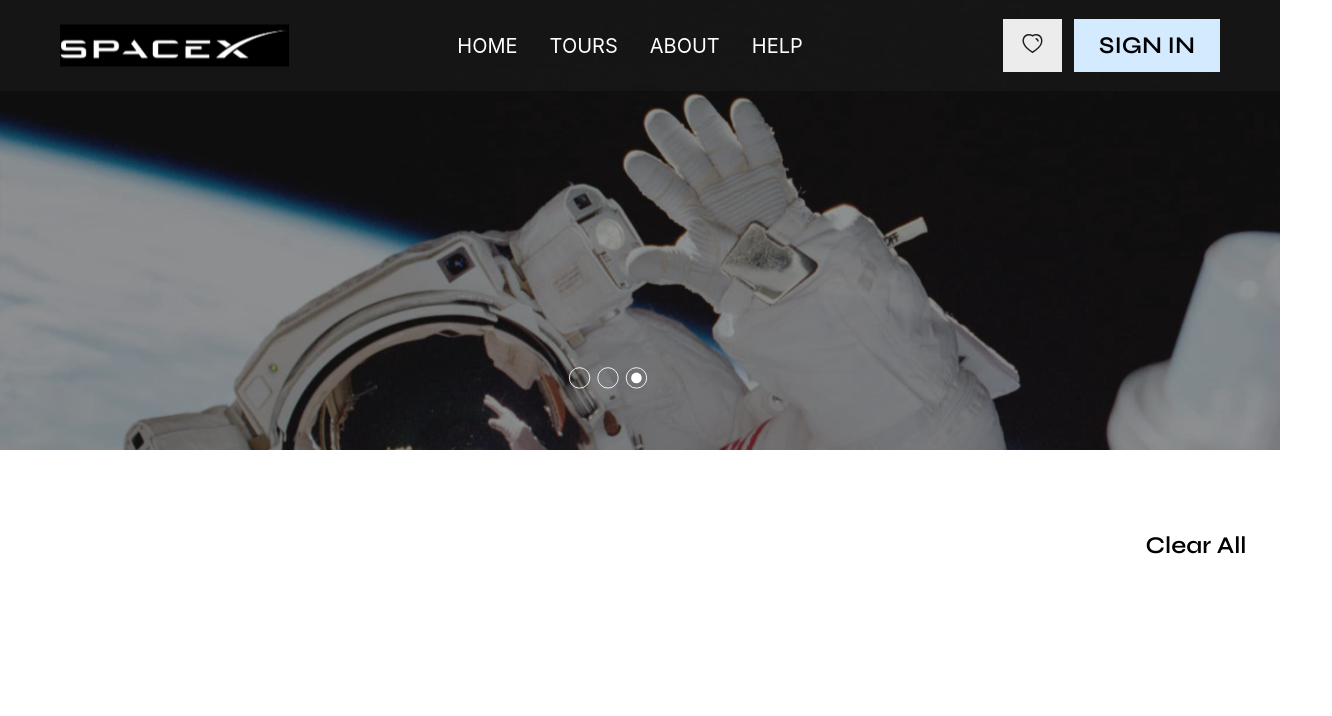
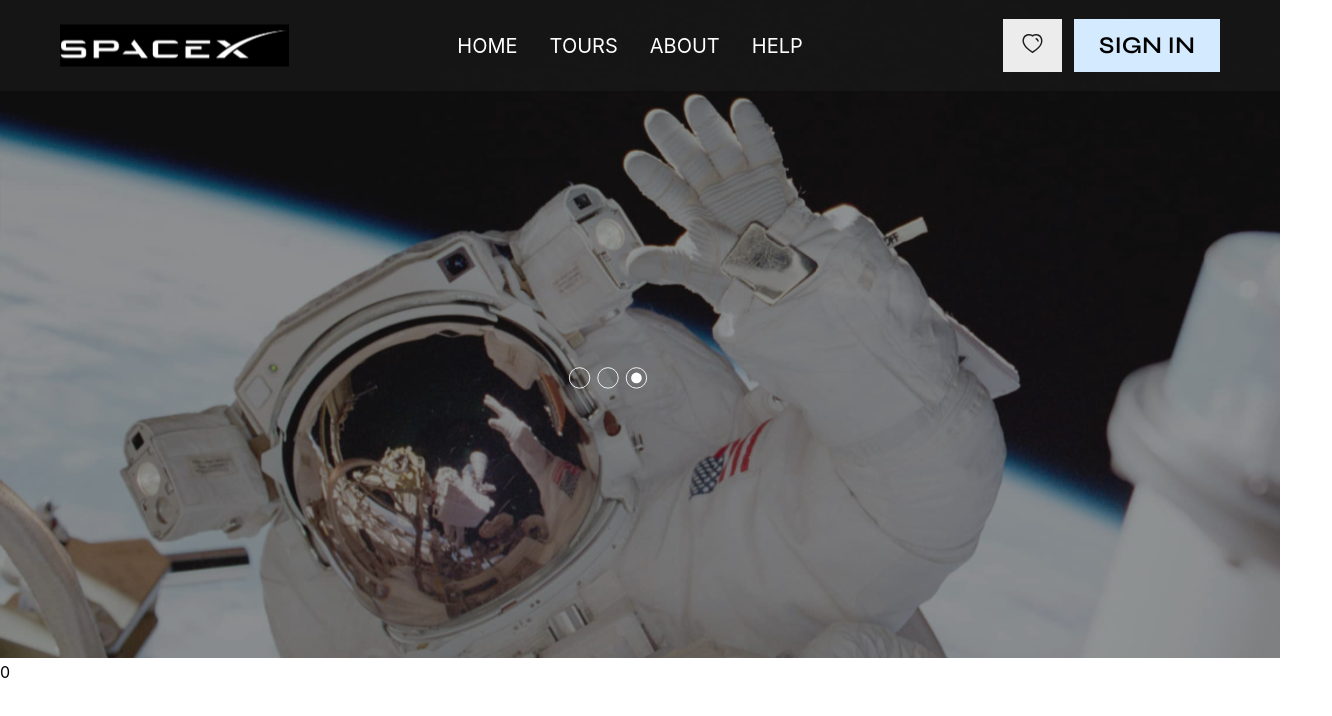
Before and after one commit to Bogdan14793478/SpdLoadTest, a React (Create React App) app: page /favorite in a window 1280 px wide. Shown: the top 716 px of the page, 1332 px wide, since content can reach past the window. Built offline with nearby package versions, Linux system fonts and the light colour scheme; a web font is replaced by a local one.

Commit message:
correct logic view

```diff
--- a/src/App.tsx
+++ b/src/App.tsx
@@ -4,7 +4,7 @@ import { RecoilRoot } from "recoil";
 
 import "./App.css";
 import { Dashboard } from "./components/Dashboard/Dashboard";
-import { PrivateRoutes } from "./hooks/helpers/PrivateRouter";
+import { MainRoutes } from "./hooks/helpers/MainRoutes";
 import { FavoritePage } from "./pages/FavoritePage/FavoritePage";
 import { HomePage } from "./pages/HomePage/HomePage";
 
@@ -14,7 +14,7 @@ function App() {
       <RecoilRoot>
         <Router>
           <Routes>
-            <Route element={<PrivateRoutes component={Dashboard} />}>
+            <Route element={<MainRoutes component={Dashboard} />}>
               <Route element={<HomePage />} path="/" />
               <Route element={<FavoritePage />} path="/favorite" />
               <Route path="*" element={<HomePage />} />
--- /dev/null
+++ b/src/hooks/helpers/MainRoutes.tsx
@@ -0,0 +1,5 @@
+import React from "react";
+
+export const MainRoutes = ({ component: RouteComponent }: any) => {
+  return <RouteComponent />;
+};
--- a/src/hooks/helpers/PrivateRouter.tsx
+++ /dev/null
@@ -1,7 +0,0 @@
-import React from "react";
-import { useSelector } from "react-redux";
-import { Navigate } from "react-router-dom";
-
-export const PrivateRoutes = ({ component: RouteComponent }: any) => {
-  return <RouteComponent />;
-};
--- a/src/pages/FavoritePage/FavoritePage.tsx
+++ b/src/pages/FavoritePage/FavoritePage.tsx
@@ -1,6 +1,5 @@
 import React from "react";
 import { useRecoilValue } from "recoil";
-import { Navbar } from "../../components/Navbar/Navbar";
 import { rocketsState } from "../../state/card";
 import first from "../../assets/first.svg";
 import firstSm from "../../assets/firstSm.svg";
@@ -30,6 +29,7 @@ export const FavoritePage = () => {
     <>
       <FavoriteContainer>
         <ImgStyle src={first} alt="" />
+        {rockets.length && (
           <ActiveField>
             <PositionBtn>
               <ButtonComponent
@@ -57,6 +57,7 @@ export const FavoritePage = () => {
               })}
             </CardStyle>
           </ActiveField>
+        )}
       </FavoriteContainer>
     </>
   );
--- a/src/pages/HomePage/HomePage.tsx
+++ b/src/pages/HomePage/HomePage.tsx
@@ -20,7 +20,6 @@ import {
   TextParagraphLato,
   TextParagraphTours,
 } from "./styles";
-import { Navbar } from "../../components/Navbar/Navbar";
 import { SimpleSlider } from "../../components/SlickSliderCarousel/SlickSlider";
 import { useRockets } from "../../hooks/card";
 const imgInfo: string[] = [third, second, first];
```
Lines whose indentation alone changed are shown as unchanged.
